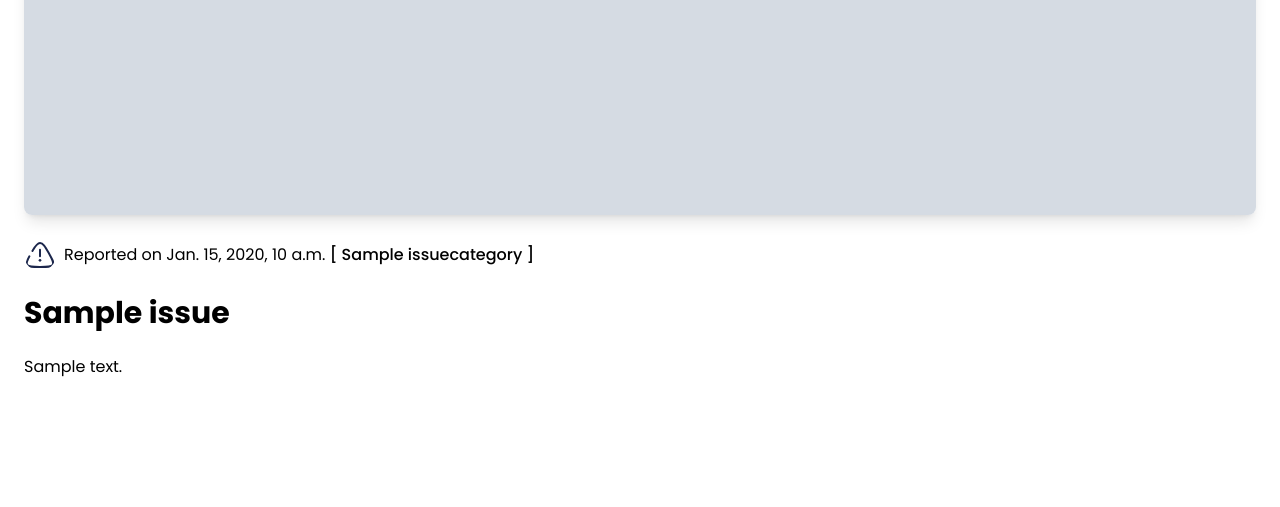
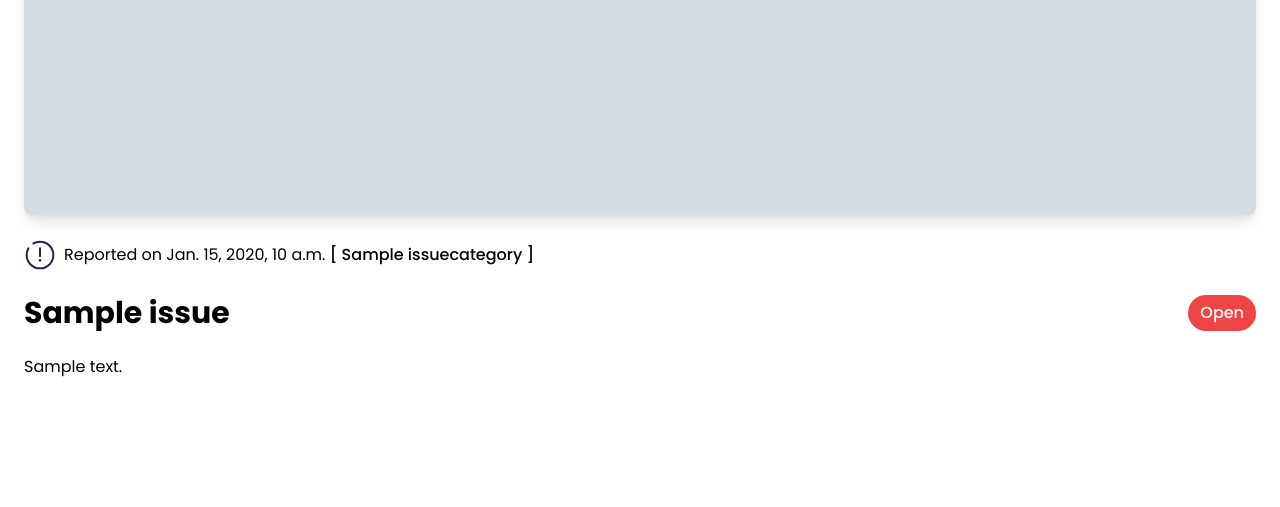
Before and after one commit to vkartk/citywatch, a Django app: page /issue/1/ in a window 1280 px wide. Shown: the part 846-1353 px from the top of the page. Run offline with Django 5.2, Linux system fonts and the light colour scheme; tables that the repository leaves empty hold one stand-in row (values such as "Sample post"); grey boxes marked "Sample" are stand-in pictures; style sheets or scripts are compiled from the project's sources; some libraries are stand-ins or nearby versions.

Commit message:
Feature: Add status badge

```diff
--- a/citywatch/templates/pages/issue.html
+++ b/citywatch/templates/pages/issue.html
@@ -15,15 +15,35 @@
       {% endif %}
 
       <div class="mb-6 flex items-center">
-        <img src="/static/images/danger-triangle.svg" class="mr-2 h-8 rounded-full" alt="danger-icon"
+
+        {% if issue.status == "OPEN" %}
+        <img src="/static/images/danger-circle.svg" class="mr-2 h-8 rounded-full" alt="OpenIssues Icon"
           loading="lazy" />
+        {% elif issue.status == "IN_PROGRESS" %}
+        <img src="/static/images/play-circle.svg" class="mr-2 h-8 rounded-full" alt="InProgress Icon" loading="lazy" />
+        {% else %}
+        <img src="/static/images/check-circle.svg" class="mr-2 h-8 rounded-full" alt="Resolved Icon" loading="lazy" />
+        {% endif %}
+
         <div>
           <span> Reported on {{ issue.created_at }} </span>
           <a href="#!" class="font-medium">[ {{ issue.category }} ]</a>
         </div>
       </div>
 
-      <h1 class="mb-6 text-3xl font-bold"> {{ issue.title }} </h1>
+      <div class="md:flex items-center justify-between mb-6">
+        <h1 class="text-3xl font-bold mb-4 md:mb-0">  {{ issue.title }}   </h1>
+
+        {% if issue.status == "OPEN" %}
+          <span class="text-base font-medium bg-red-500 rounded-full py-1.5 px-3 text-white">Open</span>
+        {% elif issue.status == "IN_PROGRESS" %}
+          <span class="text-base font-medium bg-primary rounded-full py-1.5 px-3 text-white">In Progress</span>
+        {% else %}
+          <span class="text-base font-medium bg-green-500 rounded-full py-1.5 px-3 text-white">Resolved</span>
+        {% endif %}
+
+      </div>
+
       <p class="">{{ issue.description }}</p>
 
     </section>
```
